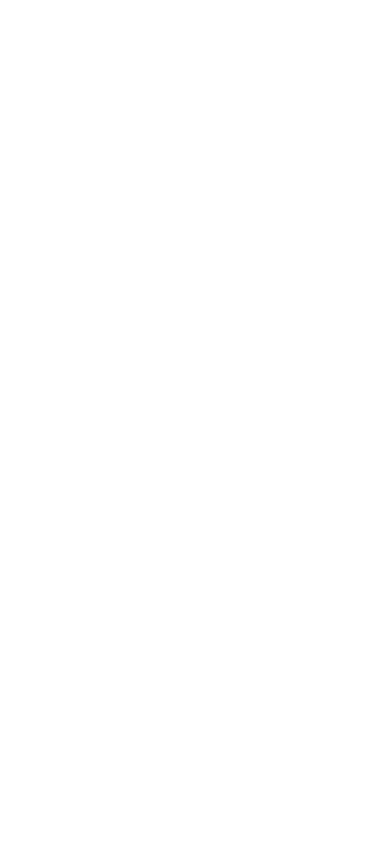
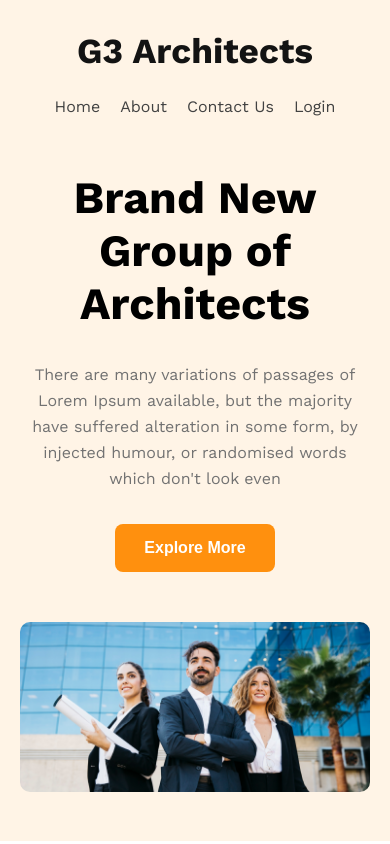
Before and after one commit to webcreatorakib/HTML_CSS_Practice_Project_2, a plain HTML site: page index.html in a window 390 px wide. Drawn offline with nearby package versions, Linux system fonts and the light colour scheme.

Commit message:
Complete Header Section

```diff
--- a/index.html
+++ b/index.html
@@ -3,9 +3,39 @@
 <head>
     <meta charset="UTF-8">
     <meta name="viewport" content="width=device-width, initial-scale=1.0">
-    <title>Document</title>
+    <title>G3 Architects</title>
+    <link rel="stylesheet" href="src/css/style.css">
 </head>
 <body>
+    <!-- ________Here is header section_________ -->
+    <header>
+        <div class="container">
+            <nav>
+                <h2>G3 Architects</h2>
+                <ul>
+                    <li><a href="#">Home</a></li>
+                    <li><a href="#">About</a></li>
+                    <li><a href="#">Contact Us</a></li>
+                    <li><a href="#">Login</a></li>
+                </ul>
+            </nav>
+            <div class="banner">
+                <div class="banner-text">
+                    <h1 class="banner-title">Brand New Group of Architects</h1>
+                    <p class="banner-description">There are many variations of passages of Lorem Ipsum available, but the majority have suffered alteration in some form, by injected humour, or randomised words which don't look even</p>
+                    <button class="btn banner-btn">Explore More</button>
+                </div>
+                <div class="banner-img">
+                    <img src="src/img/banner.png" alt="Banner">
+                </div>
+            </div>
+        </div>
+    </header>
+    <main>
 
+    </main>
+    <footer>
+
+    </footer>
 </body>
 </html>
--- /dev/null
+++ b/src/css/style.css
@@ -0,0 +1,147 @@
+/* _____________Google Work sans Fonts link__________ */
+@import url('https://fonts.googleapis.com/css2?family=Work+Sans:wght@400;500;600;700&display=swap');
+/* __________Basic setup______________ */
+*{
+    padding:0;
+    margin:0;
+    box-sizing: border-box;
+}
+html{
+    font-family: 'Work Sans', sans-serif;
+}
+h1{
+    font-size:4rem;
+    font-weight: 700;
+}
+h2{
+    font-size:2.8rem;
+    color:#131313;
+    font-weight: 700;
+}
+h4{
+    font-size: 1.25rem;
+    font-weight: 600;
+}
+p{
+    font-size: 1rem;
+    margin:32px 0;
+    line-height: 26px;
+    color:#727272;
+}
+a{
+    text-decoration: none;
+    color:#424242;
+}
+ul{
+    list-style-type: none;
+}
+.btn{
+    font-size: 1.25rem;
+    font-weight: 600;
+    background:#FF900E;
+    color:#ffff;
+    border-radius: 8px;
+    padding:20px 25px;
+    border:none;
+    width:180px;
+}
+.container{
+    max-width: 75%;
+    max-width:1440px;
+    margin:auto;
+}
+/* ____________Here is header section_____________ */
+header{
+    background: rgba(255, 144, 14, 0.10);
+    padding-bottom:45px;
+}
+nav{
+    display: flex;
+    justify-content: space-between;
+    padding:30px 0;
+}
+nav > ul{
+    display: flex;
+    gap:50px;
+    justify-content: center;
+    align-items: center;
+}
+header .banner{
+    margin-top:100px;
+}
+header .banner .banner-text{
+    text-align: center;
+    width:60%;
+    margin:auto;
+}
+header .banner .banner-img{
+    margin-top:50px;
+}
+header .banner .banner-img img{
+    width:100%;
+    border-radius: 10px;
+}
+
+
+
+
+
+
+
+/* __________Responsive for middle device ____________*/
+@media screen and (min-width:576px) and (max-width:960px){
+    h1{
+        font-size: 3.5rem;
+    }
+    h2{
+        font-size:2rem;
+    }
+    .container{
+        padding:0 20px;
+    }
+    /* ________Here is header_______ */
+    header nav ul{
+        gap:20px
+    }
+    header .banner{
+        margin-top:45px;
+    }
+    header .banner .banner-text {
+        width: 80%;
+    }
+}
+
+/* _________Responsive for small device__________ */
+@media screen and (max-width:576px) {
+    h1{
+        font-size: 2.8rem;
+    }
+    h2{
+        font-size:2.2rem;
+    }
+    .btn {
+        font-size: 1rem;
+        padding: 15px 10px;
+        width: 160px;
+    }
+    .container{
+        padding:0 20px;
+    }
+    header nav{
+        text-align: center;
+        flex-direction: column;
+    }
+    header nav ul{
+        gap:20px;
+    }
+    header nav h2{
+        margin-bottom:25px;
+    }
+    header .banner{
+        margin-top:25px;
+        flex-direction: column-reverse;
+    }
+    header .banner .banner-text{
+        width:100%;
+    }
+}
```
